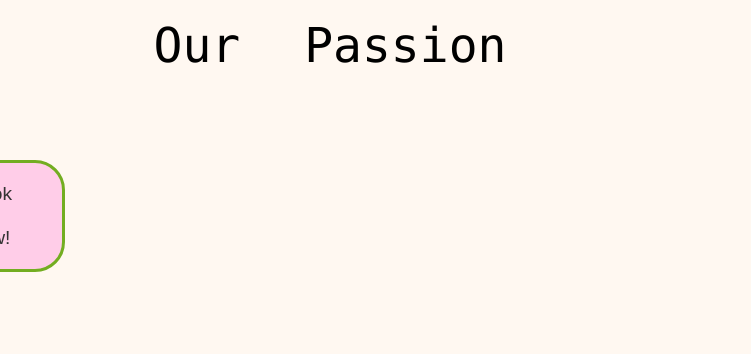
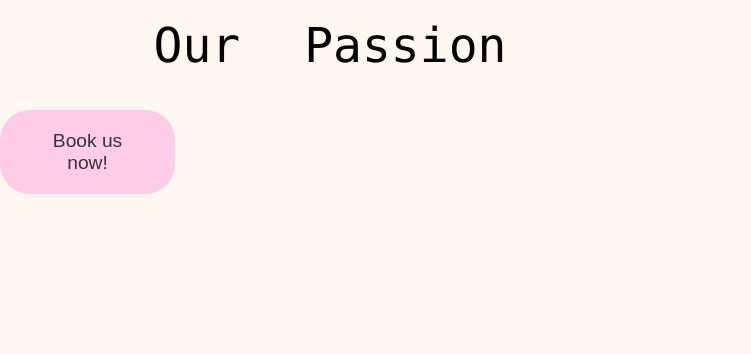
Before and after one commit to TatianaMaya19/School_prod, a plain HTML site: page index.html in a window 1280 px wide. Shown: the part 415-769 px from the top of the page, 0-751 px from the left. Drawn offline with Linux system fonts and the light colour scheme.

Commit message:
Update styles.css

```diff
--- a/hello_css/styles.css
+++ b/hello_css/styles.css
@@ -160,10 +160,9 @@ nav a:hover{
     float: left;
   border-radius: 30px;
   position: absolute;
-  top: 450px;
-  right: 1215px;
-  border: 3px solid #73AD21;
-  margin-top: 125px;
+  top: 400px;
+  right: 1105px;
+   margin-top: 125px;
 }
 
 .cta:hover{
@@ -416,8 +415,6 @@ nav a:hover{
   }
 
 .hairstyle-bkn img{
-    margin-left: 15px;
-    margin-right: 15px;
     height: 285px;
     width: 200px;
     border-radius: 25px;
@@ -461,7 +458,6 @@ nav a:hover{
 }
 
 .hairstyle-bkn2 img{
-    margin-left: 55px;
     margin-right: 90px;
     height: 285px;
     width: 200px;
```
